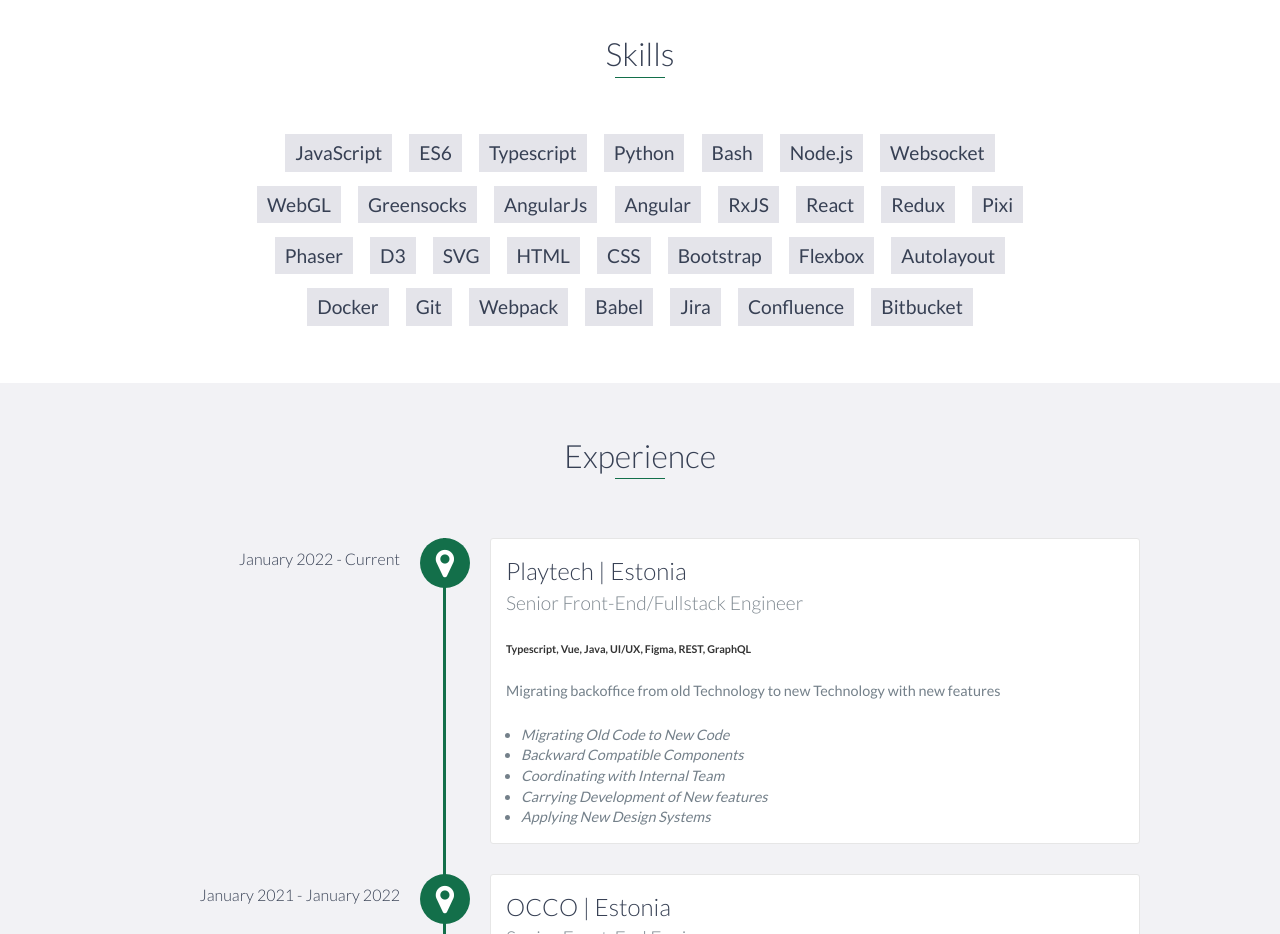
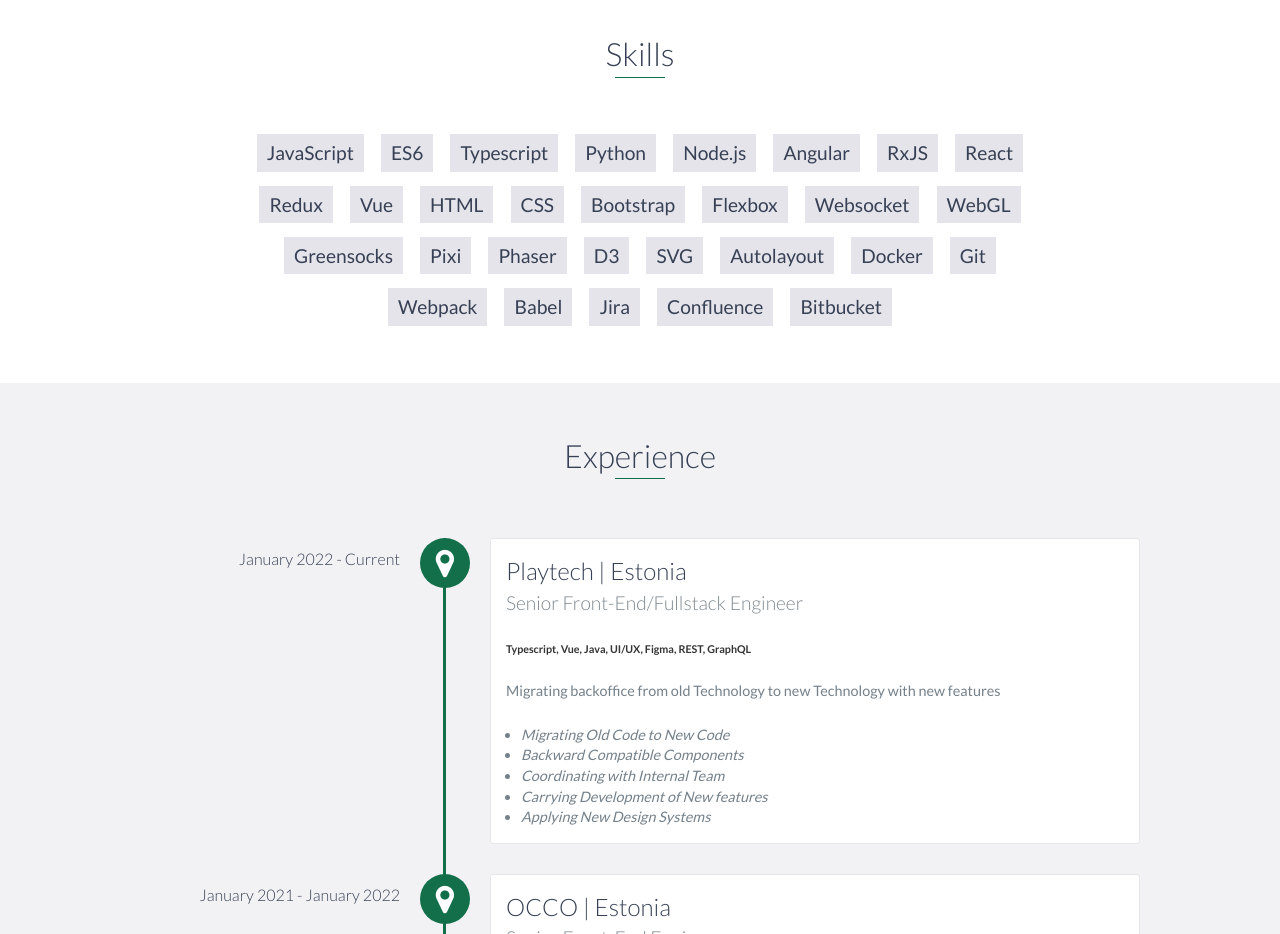
Before and after one commit to msqaddura/msqaddura.github.io, a website: page index.html in a window 1280 px wide. Shown: the part 1060-1994 px from the top of the page. Drawn offline with nearby package versions, Linux system fonts and the light colour scheme.

Commit message:
Update index.html

```diff
--- a/index.html
+++ b/index.html
@@ -98,29 +98,28 @@
             <li class="language">JavaScript</li>
             <li class="language">ES6</li>
             <li class="language">Typescript</li>
-            <!-- <li class="language">Java</li>
-            <li class="language">C#</li> -->
             <li class="language">Python</li>
-            <!-- <li class="language">C</li> -->
-            <li class="eco">Bash</li>
             <li class="eco">Node.js</li>
-            <li class="extension">Websocket</li>
-            <li class="base">WebGL</li>
-            <li class="convention">Greensocks</li>
-            <li class="library">AngularJs</li>
+
             <li class="framework">Angular</li>
             <li class="extension">RxJS</li>
             <li class="library">React</li>
             <li class="library">Redux</li>
+            <li class="library">Vue</li>
+            <li class="base">HTML</li>
+            <li class="base">CSS</li>
+            <li class="extension">Bootstrap</li>
+            <li class="extension">Flexbox</li>
+            <li class="extension">Websocket</li>
+
+            <li class="base">WebGL</li>
+            <li class="convention">Greensocks</li>
             <li class="library">Pixi</li>
             <li class="library">Phaser</li>
             <li class="library">D3</li>
             <li class="base">SVG</li>
-            <li class="base">HTML</li>
-            <li class="base">CSS</li>
-            <li class="extension">Bootstrap</li>
-            <li class="extension">Flexbox</li>
             <li class="library">Autolayout</li>
+
             <li class="eco">Docker</li>
             <li class="eco">Git</li>
             <li class="tool">Webpack</li>
```
